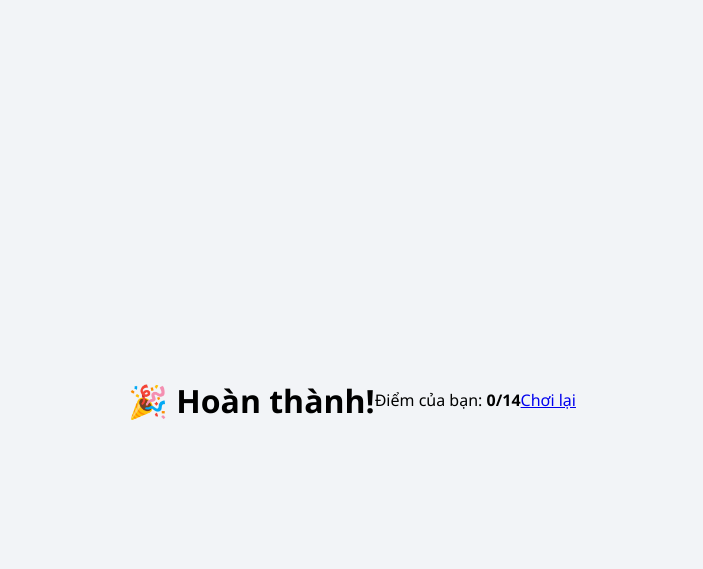
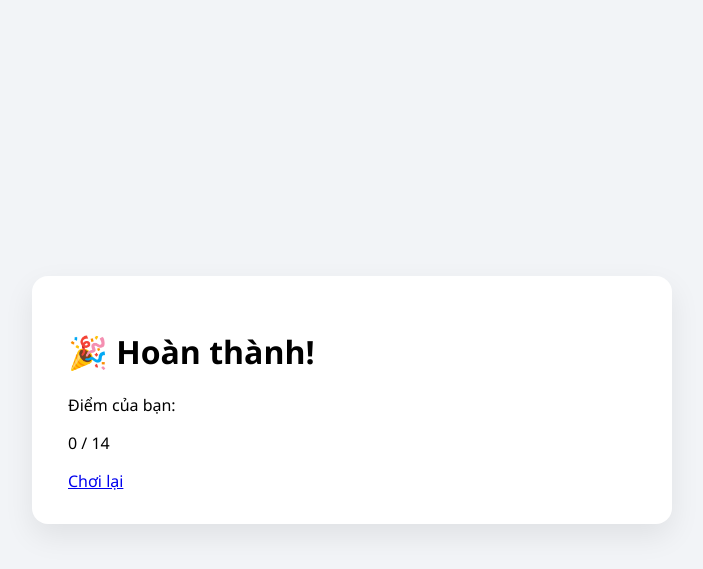
Before and after one commit to CoolDog129/vua-lich-su, a Flask app: page /result in a window 1280 px wide. Shown: the top 569 px of the page, without its empty margins (288-991 px from the left). Run offline with Flask 3, Linux system fonts and the light colour scheme.

Commit message:
Refactor result.html layout and structure

```diff
--- a/templates/result.html
+++ b/templates/result.html
@@ -1,16 +1,19 @@
 <!DOCTYPE html>
 <html lang="vi">
 <head>
-  <meta charset="UTF-8">
-  <title>Kết quả</title>
-  <link rel="stylesheet" href="{{ url_for('static', filename='style.css') }}">
+    <meta charset="UTF-8">
+    <title>Kết quả</title>
+    <link rel="stylesheet" href="{{ url_for('static', filename='style.css') }}">
 </head>
 <body>
 
-<h1>🎉 Hoàn thành!</h1>
-<p>Điểm của bạn: <strong>{{ score }}/{{ total }}</strong></p>
+<div class="card">
+    <h1>🎉 Hoàn thành!</h1>
+    <p class="result">Điểm của bạn:</p>
+    <p class="score">{{ score }} / {{ total }}</p>
 
-<a href="{{ url_for('index') }}" class="next">Chơi lại</a>
+    <a href="/" class="restart">Chơi lại</a>
+</div>
 
 </body>
 </html>
```
